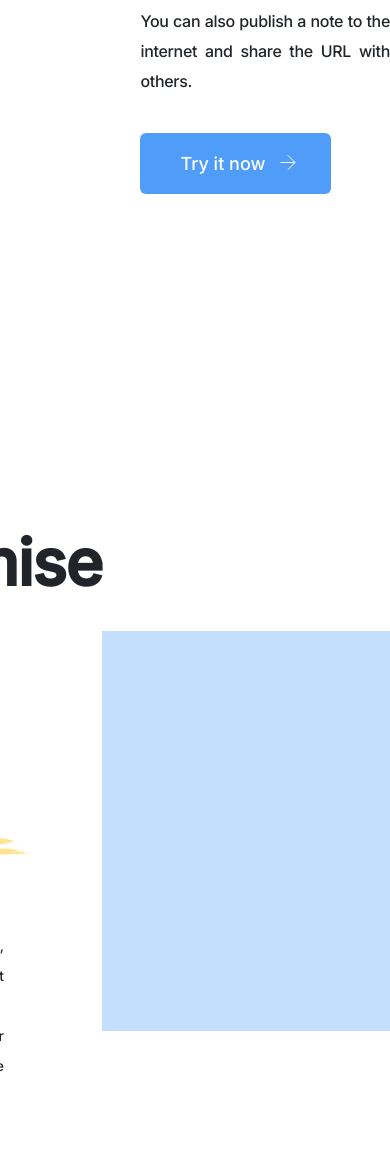
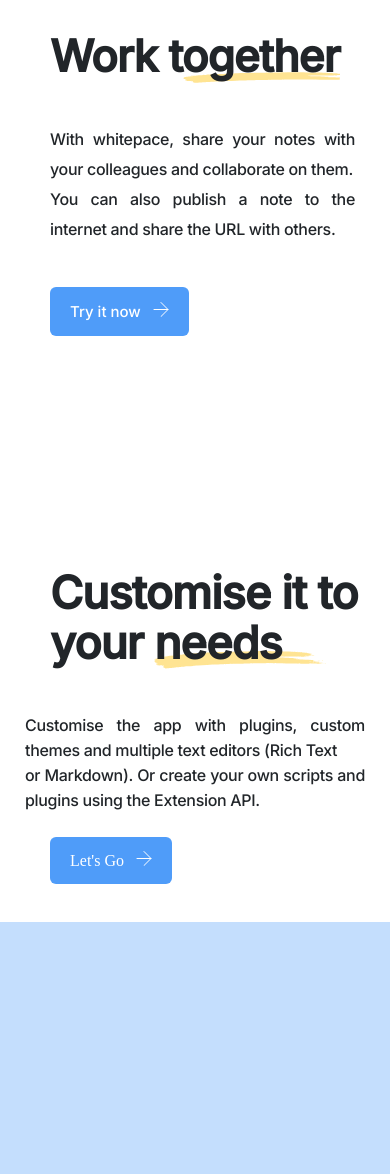
Before and after one commit to DearFridayZ/white-pace-project, a plain HTML site: page index.html in a window 390 px wide. Shown: the part 2200-3374 px from the top of the page. Drawn offline with Linux system fonts and the light colour scheme; a web font is replaced by a local one.

Commit message:
rezi-added resoloution for iphone 12 pro

```diff
--- a/assets/main.css
+++ b/assets/main.css
@@ -304,6 +304,13 @@
     color: #212529;
     padding-bottom: 280px;
 }
+@media screen and (max-width:500px){
+    .section__2-5{
+        flex-direction: column;
+        padding-top: 50px;
+        padding-bottom: 150px;
+    }
+}
 
 
 .section__2-5 .logo-mesh{
@@ -316,6 +323,14 @@
     .section__2-5 .logo-mesh{
         width: 580px;
         height: 461px;
+    }
+}
+
+@media screen and (max-width:500px){
+    .section__2-5 .logo-mesh{
+        width: 300px;
+        height: 250px;
+        padding-bottom: 15px;
     }
 }
 
@@ -333,6 +348,11 @@
     .section__2-5 h3{
         font-size: 64px;
         padding-left: 50px;
+    }
+}
+@media screen and (max-width:500px){
+    .section__2-5 h3{
+        font-size: 44px;
     }
 }
 
@@ -363,6 +383,12 @@
         padding-bottom: 40px;
     }
 }
+@media screen and (max-width:500px){
+    .section__2-5 p{
+        font-size: 16px;
+        padding-right: 35px;
+    }
+}
 .section__2-5 a{
     padding-left: 100px;
     color: #FFFFFF;
@@ -385,6 +411,12 @@
         margin-left: 50px;
     }
 }
+@media screen and (max-width:500px){
+    .section__2-5 a{
+        font-size: 15px;
+        padding: 15px 20px;
+    }
+}
 .section__2-6{
     display: flex;
     overflow: clip;
@@ -399,6 +431,13 @@
     padding-bottom: 280px;
 
 }
+@media screen and (max-width:500px){
+    .section__2-6{
+        flex-direction:column;
+        padding-top: 50px;
+        padding-bottom: 150px;
+    }
+}
 .section__2-6 .seemsok2-6{
     width:686px;
     height:479px;
@@ -409,7 +448,13 @@
         height: 400px;
     }
 }
-
+@media screen and (max-width:500px){
+    .section__2-6 .seemsok2-6{
+        width: 390px;
+        height: 290px;
+        padding-top: 50px;
+    }
+}
 .section__2-6 h3{
     font-family: 'Inter';
     font-style: normal;
@@ -426,6 +471,13 @@
         padding-left: 50px;
     }
 }
+@media screen and (max-width:500px){
+    .section__2-6 h3{
+        font-size: 45px;
+        line-height: 50px;
+    }
+}
+
 .section__2-6 span{
     background-image: url(/images/yellow___underline__2.svg);
     background-repeat: no-repeat;
@@ -451,6 +503,16 @@
         padding-left: 50px;
     }
 }
+@media screen and (max-width:500px){
+    .section__2-6 p{
+        line-height: 25px;
+        font-size: 16px;
+        padding-right: 25px;
+        padding-left: 25px;
+        padding-bottom: 20px;
+
+    }
+}
 
 .section__2-6 a{
     color: #FFFFFF;
@@ -467,6 +529,14 @@
 }
 @media screen and (max-width:1600px){
     .section__2-6 a{
+        margin-left: 50px;
+    }
+}
+@media screen and (max-width:500px){
+    .section__2-6 a{
+        font-size: 16px;
+        padding: 15px 20px;
+        margin-bottom: 50px;
         margin-left: 50px;
     }
 }
```
